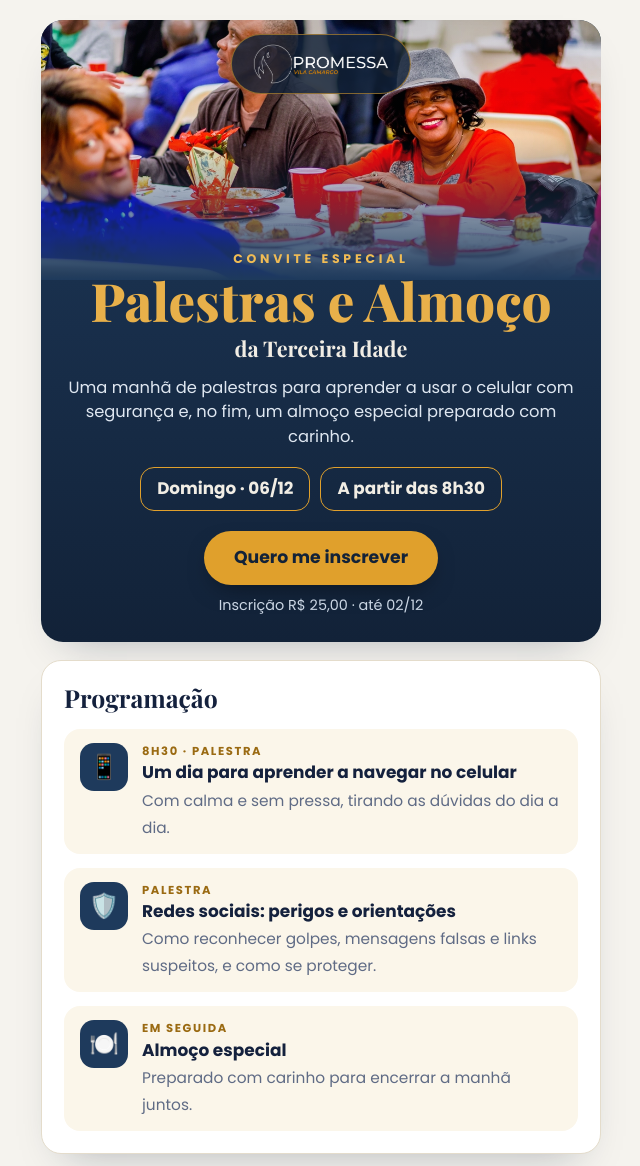
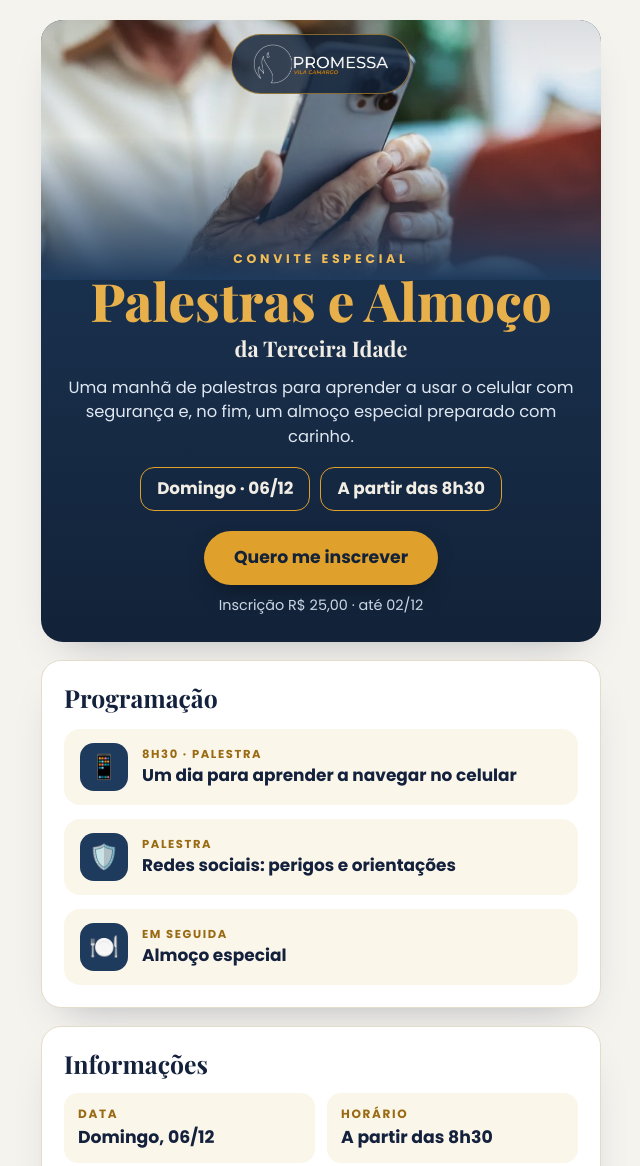
Before and after one commit to promessavilacamargo/almoco-terceira-idade, a plain HTML site: page index.html in a window 1280 px wide. Shown: the top 1166 px of the page, without its empty margins (319-959 px from the left). Drawn offline with nearby package versions, Linux system fonts and the light colour scheme.

Commit message:
Foto do idoso com celular; programacao so com os titulos
Co-Authored-By: Claude Opus 5.5 <noreply@anthropic.com>

```diff
--- a/index.html
+++ b/index.html
@@ -7,7 +7,7 @@
 <meta name="description" content="Palestras e Almoço da Terceira Idade — domingo, 06 de dezembro, a partir das 8h30, na Promessa Vila Camargo. Palestras sobre celular e redes sociais, seguidas de almoço especial. Inscrição R$ 25,00 até 02/12.">
 <meta property="og:title" content="Palestras e Almoço da Terceira Idade · Inscrição">
 <meta property="og:description" content="Domingo, 06/12, a partir das 8h30. Palestras sobre celular e redes sociais + almoço especial. Inscrição R$ 25,00 até 02/12.">
-<meta property="og:image" content="https://promessavilacamargo.github.io/almoco-terceira-idade/almoco.jpg">
+<meta property="og:image" content="https://promessavilacamargo.github.io/almoco-terceira-idade/celular-idoso.jpg">
 <link rel="preconnect" href="https://fonts.googleapis.com">
 <link rel="preconnect" href="https://fonts.gstatic.com" crossorigin>
 <link href="https://fonts.googleapis.com/css2?family=Playfair+Display:wght@700;800&family=Poppins:wght@400;500;600;700&display=swap" rel="stylesheet">
@@ -29,7 +29,7 @@
 
   .header{border-radius:22px;overflow:hidden;box-shadow:var(--shadow);color:#f1ede4;text-align:center;
     background:linear-gradient(180deg,var(--navy-1),var(--navy-2))}
-  .header .photo{height:260px;background:url(almoco.jpg) 60% 25%/cover;position:relative}
+  .header .photo{height:260px;background:url(celular-idoso.jpg) 40% 40%/cover;position:relative}
   .header .photo:after{content:"";position:absolute;inset:0;background:linear-gradient(180deg,rgba(18,34,56,.15),rgba(30,58,92,0) 45%,var(--navy-1))}
   .header .logo{position:absolute;top:14px;left:50%;transform:translateX(-50%);z-index:2;background:rgba(18,34,56,.82);
     border:1px solid rgba(224,160,44,.55);border-radius:999px;padding:8px 20px}
@@ -50,7 +50,7 @@
   .card .lead{color:var(--muted);font-size:1rem;margin:0 0 18px}
 
   .prog{list-style:none;margin:16px 0 0;padding:0;display:flex;flex-direction:column;gap:14px}
-  .prog li{display:flex;gap:14px;align-items:flex-start;background:var(--soft);border-radius:16px;padding:14px 16px}
+  .prog li{display:flex;gap:14px;align-items:center;background:var(--soft);border-radius:16px;padding:14px 16px}
   .prog .ic{flex:none;width:48px;height:48px;border-radius:14px;background:var(--navy-1);color:#f0bc55;display:grid;place-items:center;font-size:1.5rem}
   .prog b{display:block;font-size:1.06rem}
   .prog span{color:var(--muted);font-size:.96rem}
@@ -106,9 +106,9 @@
   <section class="card">
     <h2>Programação</h2>
     <ul class="prog">
-      <li><div class="ic">📱</div><div><i class="tag">8h30 · Palestra</i><b>Um dia para aprender a navegar no celular</b><span>Com calma e sem pressa, tirando as dúvidas do dia a dia.</span></div></li>
-      <li><div class="ic">🛡️</div><div><i class="tag">Palestra</i><b>Redes sociais: perigos e orientações</b><span>Como reconhecer golpes, mensagens falsas e links suspeitos, e como se proteger.</span></div></li>
-      <li><div class="ic">🍽️</div><div><i class="tag">Em seguida</i><b>Almoço especial</b><span>Preparado com carinho para encerrar a manhã juntos.</span></div></li>
+      <li><div class="ic">📱</div><div><i class="tag">8h30 · Palestra</i><b>Um dia para aprender a navegar no celular</b></div></li>
+      <li><div class="ic">🛡️</div><div><i class="tag">Palestra</i><b>Redes sociais: perigos e orientações</b></div></li>
+      <li><div class="ic">🍽️</div><div><i class="tag">Em seguida</i><b>Almoço especial</b></div></li>
     </ul>
   </section>
 
```
Also changed, not shown: almoco.jpg (deleted), celular-idoso.jpg (added).
